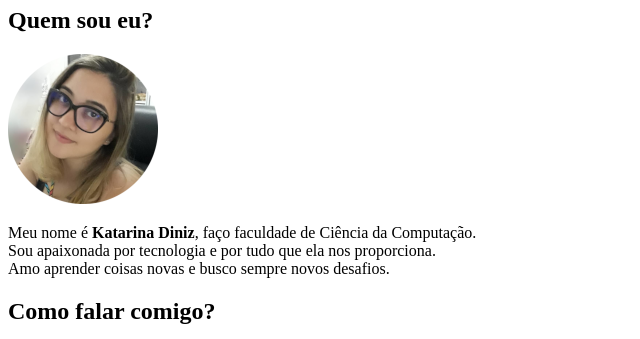
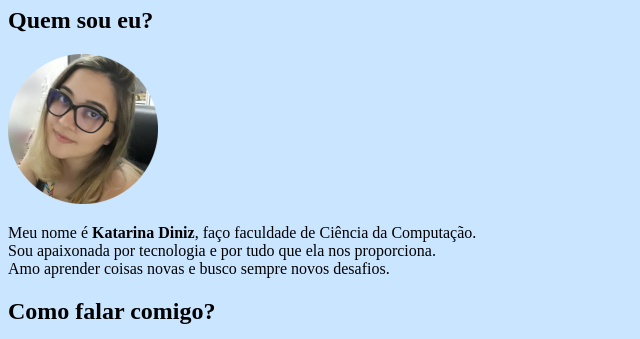
Before and after one commit to KatarinaDiniz/Desafio-Social, a plain HTML site: page index.html in a window 1280 px wide. Shown: the part 73-412 px from the top of the page, without its empty margins (0-640 px from the left). Drawn offline with Linux system fonts and the light colour scheme.

Commit message:
Update index.html

```diff
--- a/index.html
+++ b/index.html
@@ -6,6 +6,11 @@
     <meta name="viewport" content="width=device-width, initial-scale=1.0">
     <title>Social</title>
     <link rel="shortcut icon" href="imagens/redessociais.ico" type="image/x-icon">
+    <style>
+        body {
+            background-color: #CAE5FF;
+        }
+    </style>
 </head>
 <body>
     <h1>Minhas redes sociais</h1>
@@ -21,6 +26,5 @@
         <li> <img src="imagens/twitter24.ico" alt=""><a href="https://twitter.com/kahkadiniz" target="_blank" rel="external">/kahkadiniz</a> - Me segue lá no Twitter</li>
         <li><img src="imagens/facebook24.ico" alt=""><a href="https://www.facebook.com/katarina.diniz/" target="_blank" rel="external">/katarinadiniz</a> - Me acompanha lá no facebook</li>
     </ul>
-
 </body>
 </html>
```
